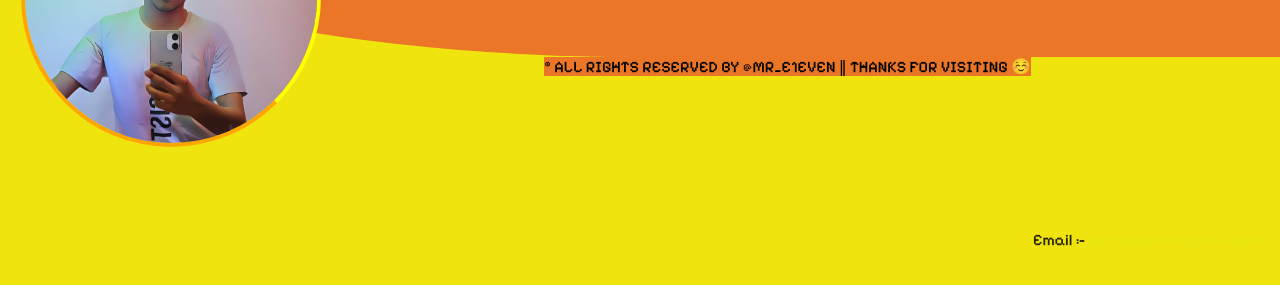
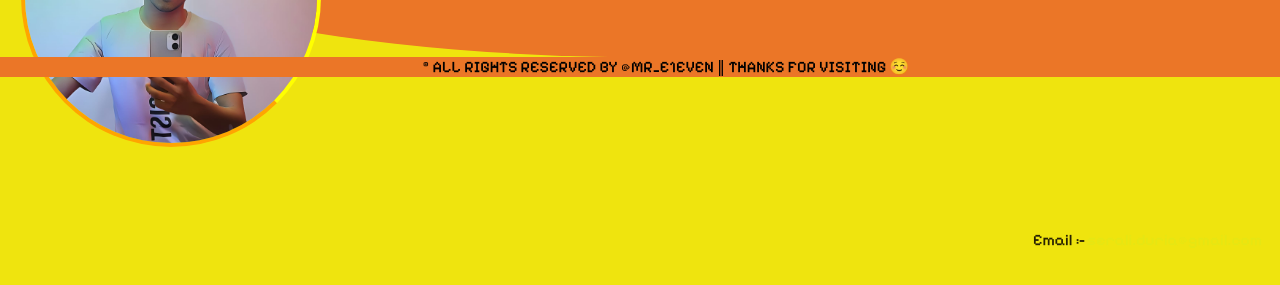
Before and after one commit to didector/portfolio, a plain HTML site: page index.html in a window 1280 px wide. Shown: the part 379-664 px from the top of the page. Drawn offline with Linux system fonts and the light colour scheme.

Commit message:
Update index.css

```diff
--- a/index.css
+++ b/index.css
@@ -142,7 +142,7 @@ footer{
     position: relative;
     bottom: 0;
     text-align: center;
-    float: right;
-background:rgb(235, 118, 39);
+    background:rgb(235, 118, 39);
+    height:20px;
 }
 /* ---------------------------------------------------------------------------------------- */
```
